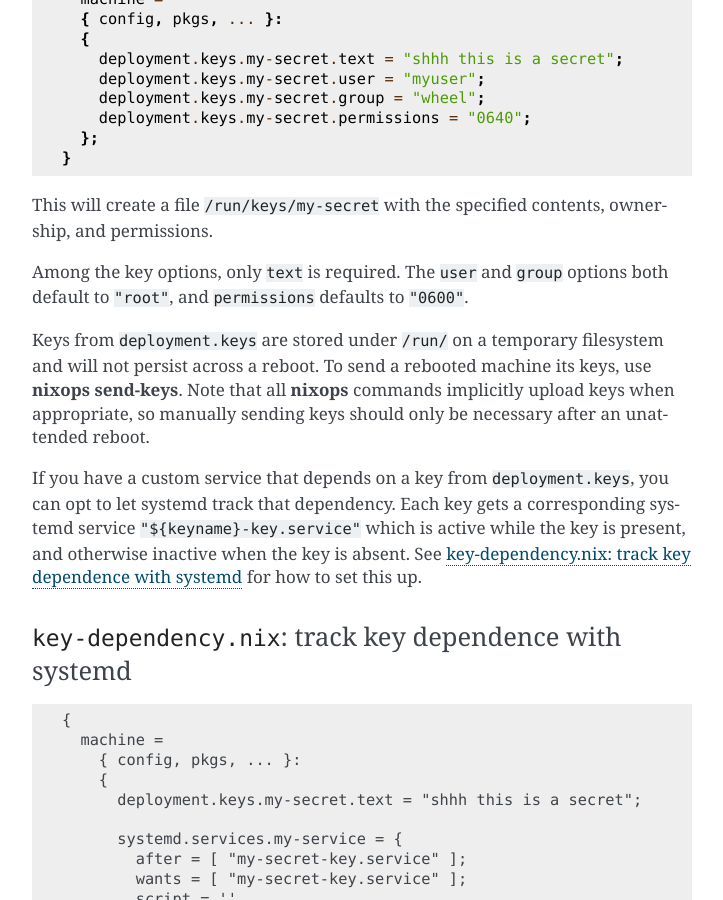
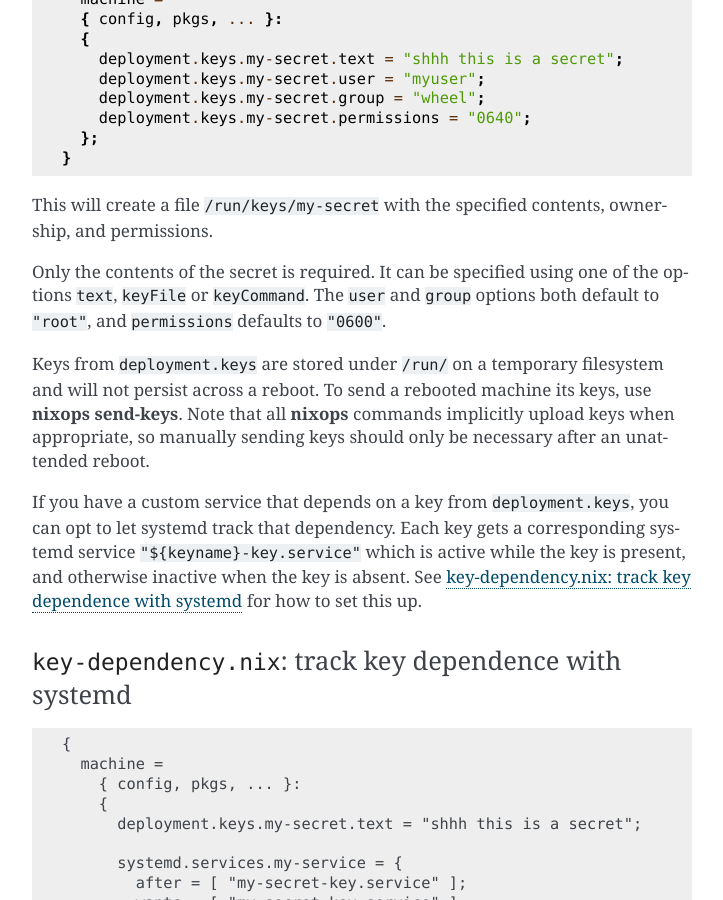
Before and after one commit to NixOS/nixops, a Sphinx documentation site: the page built from doc/overview.rst, in a window 1280 px wide and 900 px high, scrolled down 3356 px. Shown: the whole window, without its empty margins (388-1111 px from the left). Built offline with Sphinx 7.4.7, drawn with Linux system fonts in a browser that asks for light colours; pages that are not in the unit, such as notebooks, are missing from menus.

Commit message:
Mention keyFile and keyCommand under Managing keys
The 'Managing keys' section suggested that `text` is required, and did not
mention that `keyFile` or `keyCommand` can be used instead.

I simply added the options without changing the example, mainly because I don't
know how to best indicate the two choices in the code example.

```diff
--- a/doc/manual/overview.rst
+++ b/doc/manual/overview.rst
@@ -186,7 +186,9 @@ Add a key to a machine like so.
 This will create a file ``/run/keys/my-secret`` with the specified
 contents, ownership, and permissions.
 
-Among the key options, only ``text`` is required. The ``user`` and
+Only the contents of the secret is required.
+It can be specified using one of the options ``text``, ``keyFile``
+or ``keyCommand``. The ``user`` and
 ``group`` options both default to ``"root"``, and ``permissions``
 defaults to ``"0600"``.
 
--- a/doc/overview.rst
+++ b/doc/overview.rst
@@ -188,7 +188,9 @@ Add a key to a machine like so.
 This will create a file :file:`/run/keys/my-secret` with the specified
 contents, ownership, and permissions.
 
-Among the key options, only ``text`` is required. The ``user`` and
+Only the contents of the secret is required.
+It can be specified using one of the options ``text``, ``keyFile``
+or ``keyCommand``. The ``user`` and
 ``group`` options both default to ``"root"``, and ``permissions``
 defaults to ``"0600"``.
 
```
